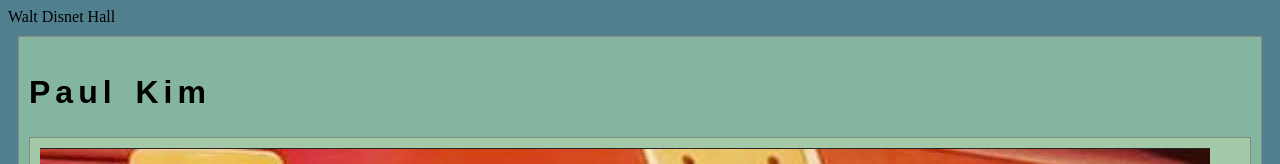
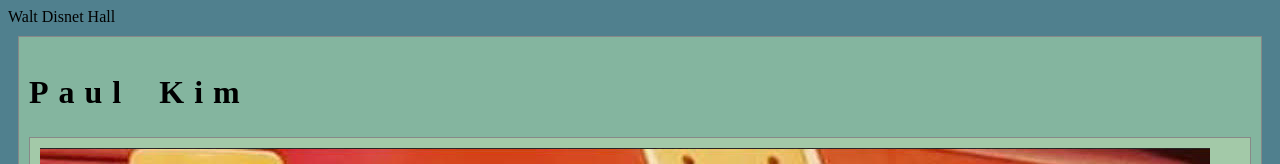
Before and after one commit to pkpaul09/art101b, a plain HTML site: page index.html in a window 1280 px wide. Shown: the top 164 px of the page. Drawn offline with Linux system fonts and the light colour scheme.

Commit message:
Update site.css

```diff
--- a/css/site.css
+++ b/css/site.css
@@ -9,13 +9,13 @@ body {
 
 /* we can have rules apply to multiple elements at the same time with commas */
 h1,h2,h3 {
-  font-family: sans-serif;
+  font-family: 'Times New Roman', Times, serif;
 }
 
 /* and we can have rules that overlap other rules, both take effect */
 h1 {
-  letter-spacing: 5px;
-  word-spacing: 5px;
+  letter-spacing: 10px;
+  word-spacing: 10px;
   font-size: 200%;
 }
 
```
